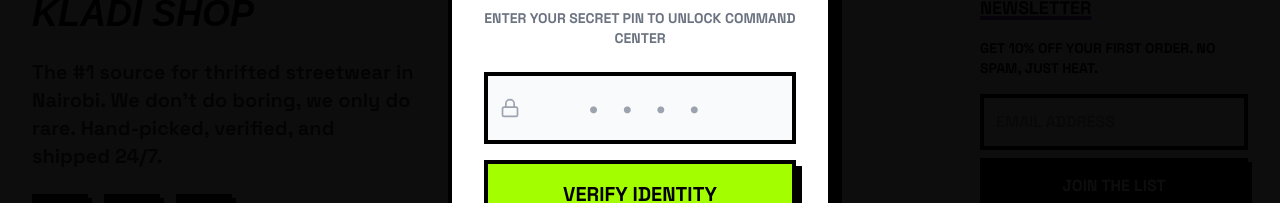
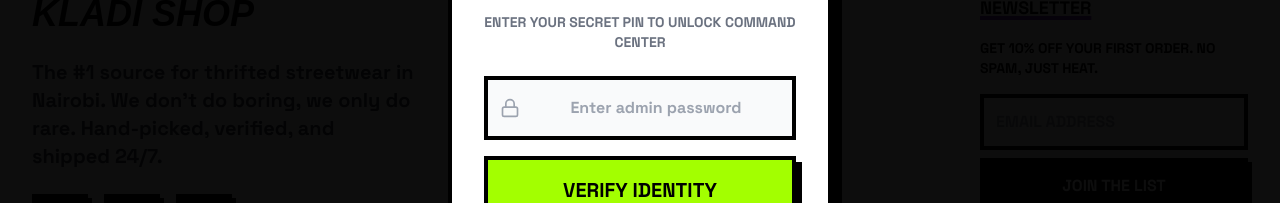
Before and after one commit to st3v3nn/KLADISHOP, a React (Vite) app: page / in a window 1280 px wide. Both pictures are taken after a click on the button 204 px from the left and 568 px from the top of the page. Shown: the part 346-549 px from the top of the page. Built offline with nearby package versions, Linux system fonts and the light colour scheme; no server answers; the database is empty; a web font is replaced by a local one.

Commit message:
chore: update admin auth to use 8-char password and improve UI

```diff
--- a/components/AdminAuthModal.tsx
+++ b/components/AdminAuthModal.tsx
@@ -10,21 +10,21 @@ interface AdminAuthModalProps {
 }
 
 export const AdminAuthModal: React.FC<AdminAuthModalProps> = ({ isOpen, onClose, onSuccess }) => {
-  const [pin, setPin] = useState('');
+  const [password, setPassword] = useState('');
   const [error, setError] = useState(false);
 
   if (!isOpen) return null;
 
   const handleSubmit = (e: React.FormEvent) => {
     e.preventDefault();
-    if (pin === '2540') { // Security Pin for Kenyan Store
+    if (password === '!SicDr1p') {
       onSuccess();
       onClose();
-      setPin('');
+      setPassword('');
       setError(false);
     } else {
       setError(true);
-      setPin('');
+      setPassword('');
     }
   };
 
@@ -45,18 +45,18 @@ export const AdminAuthModal: React.FC<AdminAuthModalProps> = ({ isOpen, onClose,
             <Lock className="absolute left-4 top-1/2 -translate-y-1/2 text-gray-400" size={20} />
             <input
               type="password"
-              maxLength={4}
-              value={pin}
+              maxLength={16}
+              value={password}
               onChange={(e) => {
-                setPin(e.target.value);
+                setPassword(e.target.value);
                 setError(false);
               }}
-              placeholder="••••"
-              className={`w-full border-4 border-black p-4 pl-12 text-2xl tracking-[1em] text-center font-black focus:outline-none ${error ? 'bg-red-50' : 'bg-gray-50'}`}
+              placeholder="Enter admin password"
+              className={`w-full border-4 border-black p-4 pl-12 text-base text-center font-black focus:outline-none ${error ? 'bg-red-50' : 'bg-gray-50'}`}
               autoFocus
             />
           </div>
-          {error && <p className="text-red-500 font-black text-xs uppercase animate-bounce">WRONG PIN. ACCESS DENIED.</p>}
+          {error && <p className="text-red-500 font-black text-xs uppercase animate-bounce">WRONG PASSWORD. ACCESS DENIED.</p>}
           <Button type="submit" fullWidth variant="primary" size="lg">VERIFY IDENTITY</Button>
         </form>
       </div>
```
